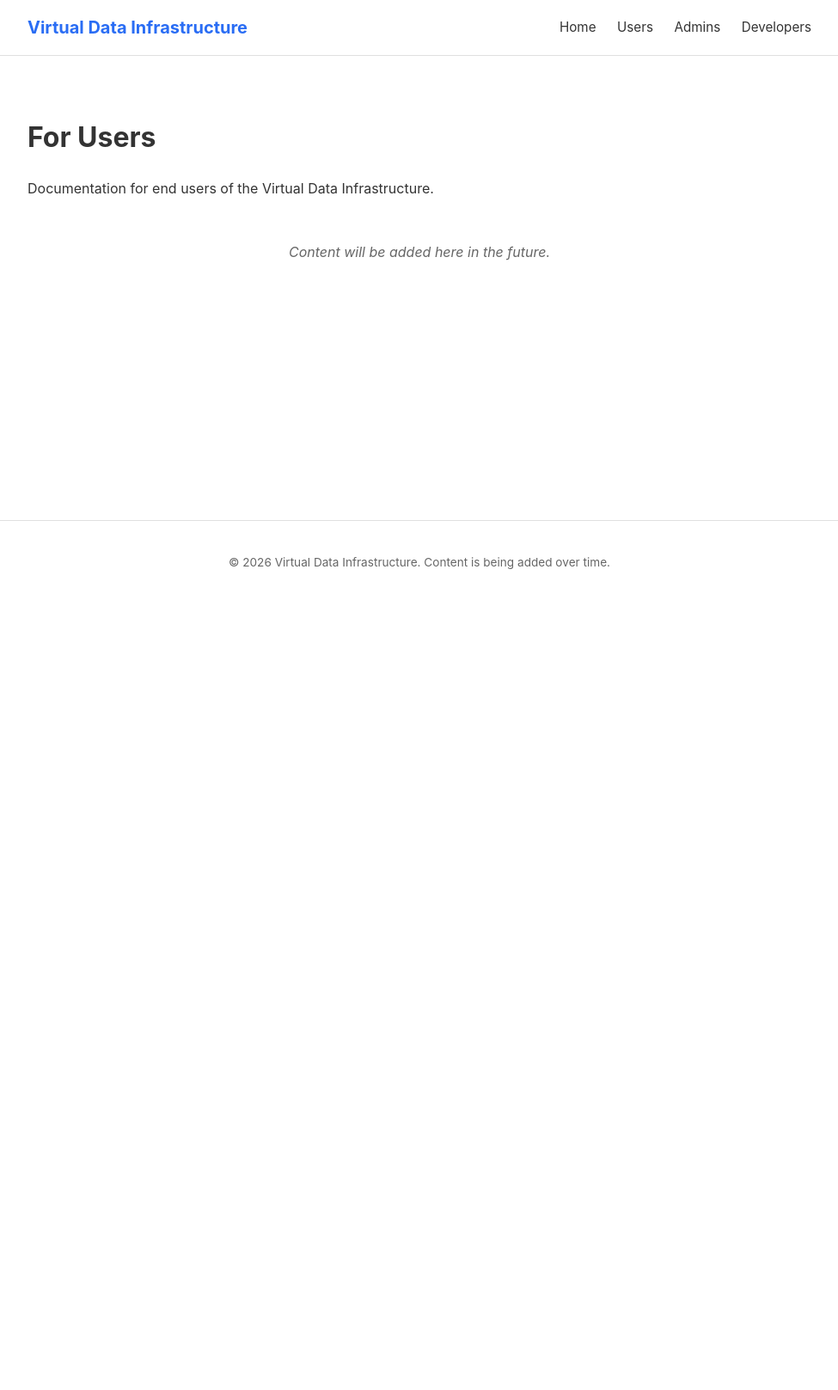
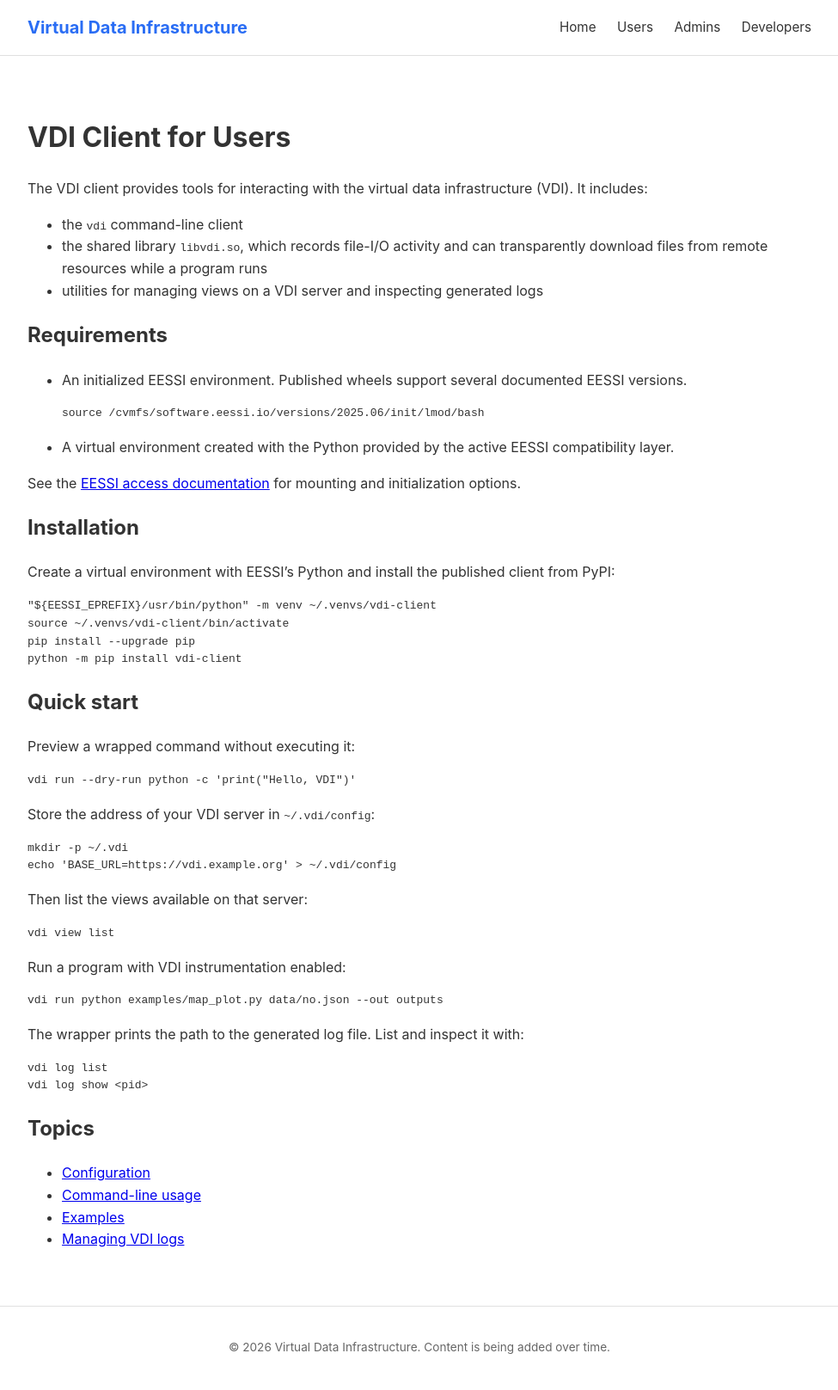
Before and after one commit to virtual-data-infrastructure/vdi-docs, a Jekyll site: the page built from users/index.md, in a window 1280 px wide. Shown: the whole page at 86% size, without its empty margins (152-1127 px from the left). Built offline with Jekyll 4.4.1, drawn with Linux system fonts in a browser that asks for light colours; before the commit the page ends 900 px from its top, so only the background shows below that.

Commit message:
Add user-facing VDI client documentation
Replace the placeholder Users page with an overview covering
requirements, installation, and quick start. Add pages for
configuration, CLI usage, examples, and log management, adapted
from the vdi-client repository.

````diff
--- a/users/index.md
+++ b/users/index.md
@@ -1,10 +1,82 @@
 ---
 layout: default
-title: Users
+title: VDI Client for Users
 ---
 
-# For Users
+# VDI Client for Users
 
-Documentation for end users of the Virtual Data Infrastructure.
+The VDI client provides tools for interacting with the virtual data
+infrastructure (VDI). It includes:
 
-<p class="coming-soon">Content will be added here in the future.</p>
+- the `vdi` command-line client
+- the shared library `libvdi.so`, which records file-I/O activity and can
+  transparently download files from remote resources while a program runs
+- utilities for managing views on a VDI server and inspecting generated logs
+
+## Requirements
+
+- An initialized EESSI environment. Published wheels support several documented
+  EESSI versions.
+
+  ```bash
+  source /cvmfs/software.eessi.io/versions/2025.06/init/lmod/bash
+  ```
+
+- A virtual environment created with the Python provided by the active EESSI
+  compatibility layer.
+
+See the [EESSI access documentation](https://www.eessi.io/docs/getting_access/is_eessi_accessible/)
+for mounting and initialization options.
+
+## Installation
+
+Create a virtual environment with EESSI's Python and install the published
+client from PyPI:
+
+```bash
+"${EESSI_EPREFIX}/usr/bin/python" -m venv ~/.venvs/vdi-client
+source ~/.venvs/vdi-client/bin/activate
+pip install --upgrade pip
+python -m pip install vdi-client
+```
+
+## Quick start
+
+Preview a wrapped command without executing it:
+
+```bash
+vdi run --dry-run python -c 'print("Hello, VDI")'
+```
+
+Store the address of your VDI server in `~/.vdi/config`:
+
+```bash
+mkdir -p ~/.vdi
+echo 'BASE_URL=https://vdi.example.org' > ~/.vdi/config
+```
+
+Then list the views available on that server:
+
+```bash
+vdi view list
+```
+
+Run a program with VDI instrumentation enabled:
+
+```bash
+vdi run python examples/map_plot.py data/no.json --out outputs
+```
+
+The wrapper prints the path to the generated log file. List and inspect it with:
+
+```bash
+vdi log list
+vdi log show <pid>
+```
+
+## Topics
+
+- [Configuration](configuration.md)
+- [Command-line usage](cli.md)
+- [Examples](examples.md)
+- [Managing VDI logs](logging.md)
````
Also changed, not shown: users/cli.md (added, +93 -0 lines), users/configuration.md (added, +112 -0 lines), users/examples.md (added, +61 -0 lines), users/logging.md (added, +119 -0 lines).
